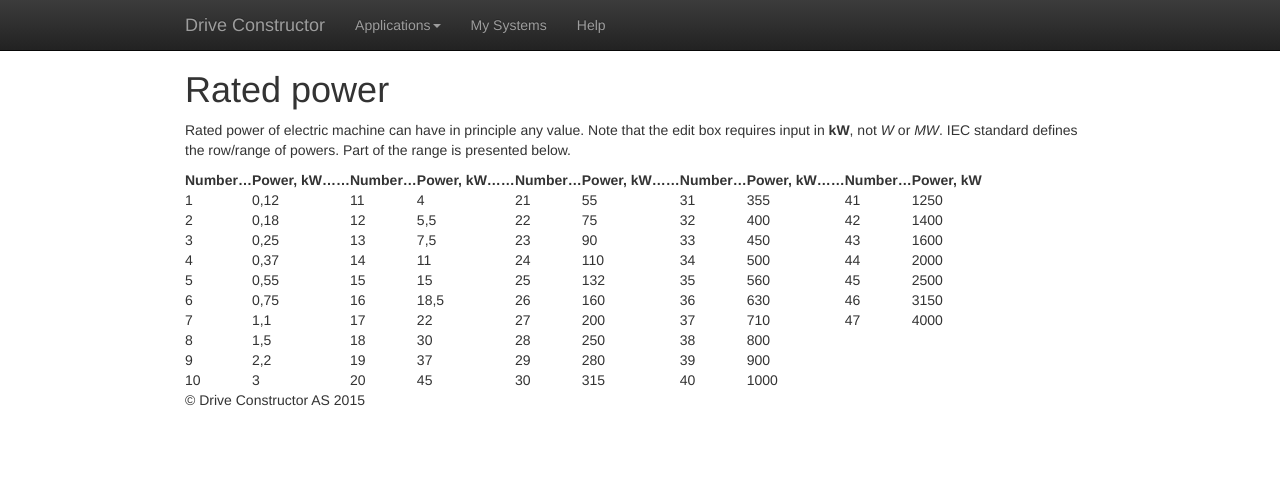
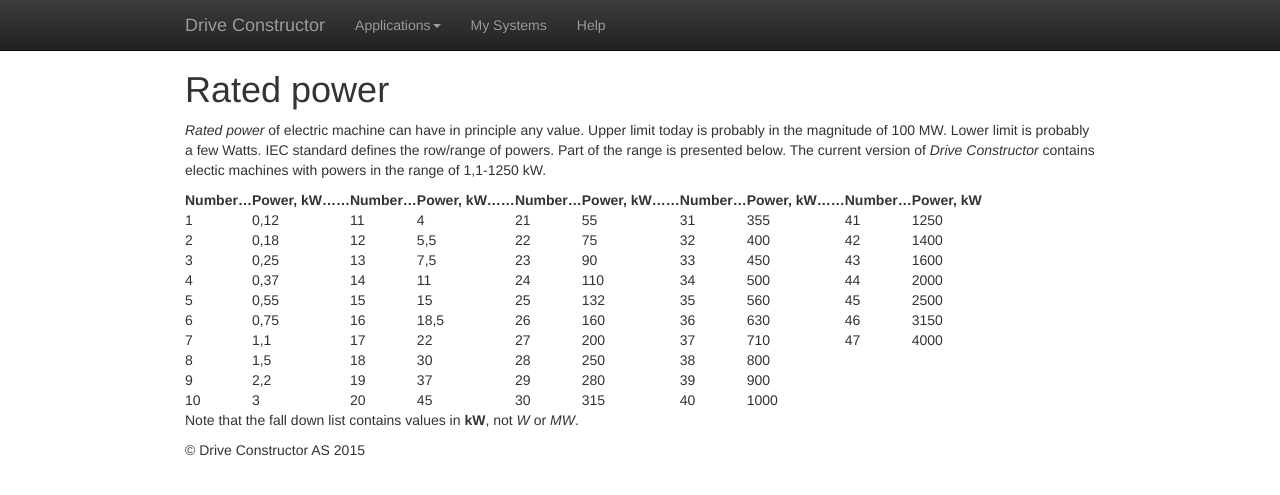
Before and after one commit to Alexey1Gavrilov/drive-constructor-site, a Jekyll site: the page built from help/equipment/electric-machines/electric-machines-rated-power.md, in a window 1280 px wide. Shown: the top 495 px of the page. Built offline with Jekyll 4.4.1, drawn with Linux system fonts in a browser that asks for light colours.

Commit message:
Update electric-machines-rated-power.md

```diff
--- a/help/equipment/electric-machines/electric-machines-rated-power.md
+++ b/help/equipment/electric-machines/electric-machines-rated-power.md
@@ -4,7 +4,7 @@ layout: default
 
 # Rated power
 
-Rated power of electric machine can have in principle any value. Note that the edit box requires input in **kW**, not *W* or *MW*. IEC standard defines the row/range of powers. Part of the range is presented below.
+*Rated power* of electric machine can have in principle any value. Upper limit today is probably in the magnitude of 100 MW. Lower limit is probably a few Watts. IEC standard defines the row/range of powers. Part of the range is presented below. The current version of *Drive Constructor* contains electic machines with powers in the range of 1,1-1250 kW.
 
 Number...  |  Power, kW......  |  Number...  |  Power, kW......  |  Number...  |  Power, kW......  |  Number...  |  Power, kW......  |  Number...  |  Power, kW
 ------------   |   -------------   | ------------ | ------------- | ------------ | ------------- | ------------ | ------------- | ------------ | -------------
@@ -18,3 +18,5 @@ Number...  |  Power, kW......  |  Number...  |  Power, kW......  |  Number...  |
 8 | 1,5 | 18 | 30 | 28 | 250 | 38 | 800 |  |
 9 | 2,2 | 19 | 37 | 29 | 280 | 39 | 900 |  |
 10| 3 | 20 | 45 | 30 | 315 | 40 | 1000 |  |
+
+Note that the fall down list contains values in **kW**, not *W* or *MW*.
```
